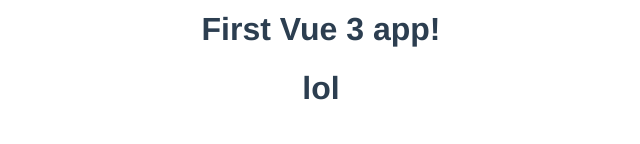
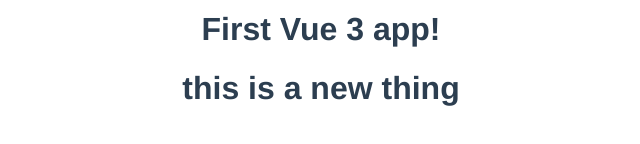
Before and after one commit to NyllRE/Nyll-Vue-CLI, a Vue app: page / in a window 1280 px wide. Shown: the part 374-518 px from the top of the page, without its empty margins (319-959 px from the left). Built offline with nearby package versions, Linux system fonts and the light colour scheme.

Commit message:
added new thing

```diff
--- a/src/App.vue
+++ b/src/App.vue
@@ -9,8 +9,8 @@
 export default {
 	data() {
 		return {
-      title: "First Vue 3 app!",
-      magic: "<h1>lol</h1>"
+			title: 'First Vue 3 app!',
+			magic: '<h1>this is a new thing</h1>'
 		};
 	}
 };
```
Lines whose indentation alone changed are shown as unchanged.
